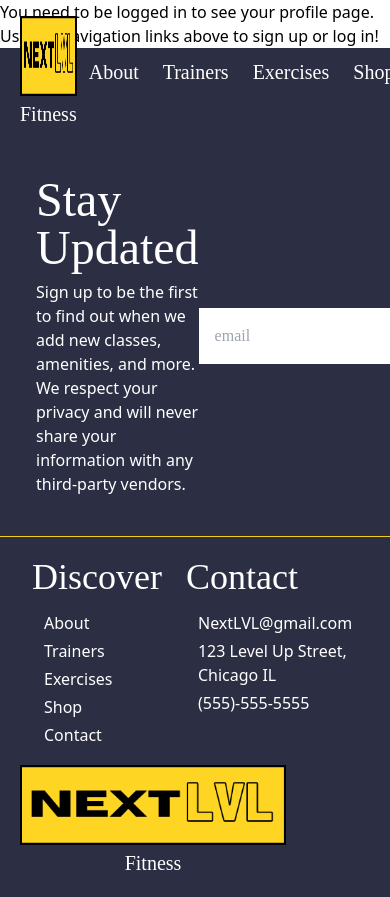
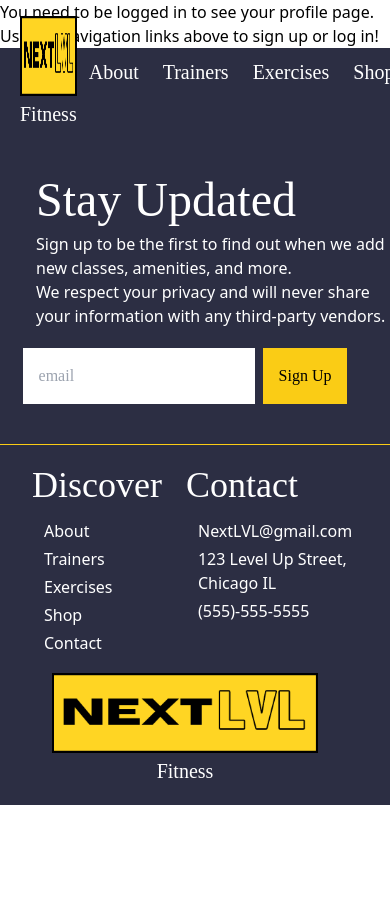
Before and after one commit to amerkulovic/NextLVL, a React (Create React App) app in the folder client/: page /profiles/1 in a window 390 px wide. Shown: the top 897 px of the page. After the commit the page ends 844 px from the top, so only its background shows below. Built offline with nearby package versions, Linux system fonts and the light colour scheme; no server answers; a web font is replaced by a local one.

Commit message:
made footer mobile responsive

```diff
--- a/client/src/components/Footer/ContactFooter.js
+++ b/client/src/components/Footer/ContactFooter.js
@@ -1,6 +1,6 @@
 const ContactFooter = () => {
   return (
-    <div className="bg-[#2C2E43] border-b border-yellow-400 pt-32 pl-5 pb-10 flex justify-between items-center">
+    <div className="bg-[#2C2E43] border-b border-yellow-400 pt-32 pl-5 pb-10 flex justify-between max-sm:flex-col items-center">
       <section className="flex flex-col justify-start text-white pl-4">
         <h1 className="text-5xl pb-2" style={{ fontFamily: "Bruno Ace SC" }}>
           Stay Updated
@@ -11,7 +11,7 @@
           We respect your privacy and will never share your information with any third-party vendors.
         </p>
       </section>
-      <section className="flex flex-row mr-10 items-center">
+      <section className="flex flex-row mr-10 items-center max-sm:mt-5">
         <input style={{ fontFamily: "Bruno Ace SC" }} placeholder="email" className="h-14 px-4 mr-2" />
         <button className="bg-yellow-400 p-4 h-14" style={{ fontFamily: "Bruno Ace SC" }}>
           Sign Up
--- a/client/src/components/Footer/Footer.js
+++ b/client/src/components/Footer/Footer.js
@@ -7,7 +7,7 @@
   return (
     <>
       <ContactFooter />
-      <footer className="bg-[#2C2E43] flex flex-wrap justify-between items-center pl-5 py-5">
+      <footer className="bg-[#2C2E43] flex flex-wrap justify-between max-sm:justify-center items-center pl-5 py-5">
         <section className="flex flex-row">
           <FooterSection header="Discover" item1="About" item1link="/about" item2="Trainers" item2link="/trainers" item3="Exercises" item3link="/exercises" item4="Shop" item4link="/shop" item5="Contact" item5link="/contact" />
           <FooterSection header="Contact" item1="NextLVL@gmail.com" item2="123 Level Up Street, Chicago IL" item3="(555)-555-5555" />
```
